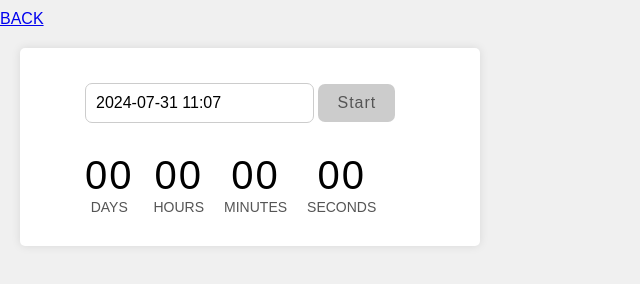
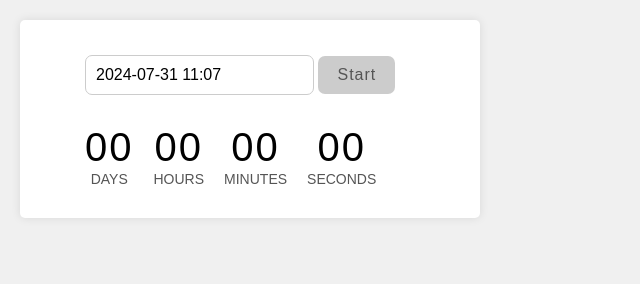
Before and after one commit to NikolayPutyata/goit-js-hw-10, a website built with Vite: page src/1-timer.html in a window 1280 px wide. Shown: the whole page, without its empty margins (0-640 px from the left). Built offline with nearby package versions, Linux system fonts and the light colour scheme.

Commit message:
some upd

```diff
--- a/src/1-timer.html
+++ b/src/1-timer.html
@@ -8,7 +8,6 @@
     <link rel="stylesheet" href="./css/timer.css" />
   </head>
   <body>
-    <a href="./index.html">BACK</a>
     <div class="timer-body">
       <input type="text" id="datetime-picker" />
       <button type="button" data-start>Start</button>
```
